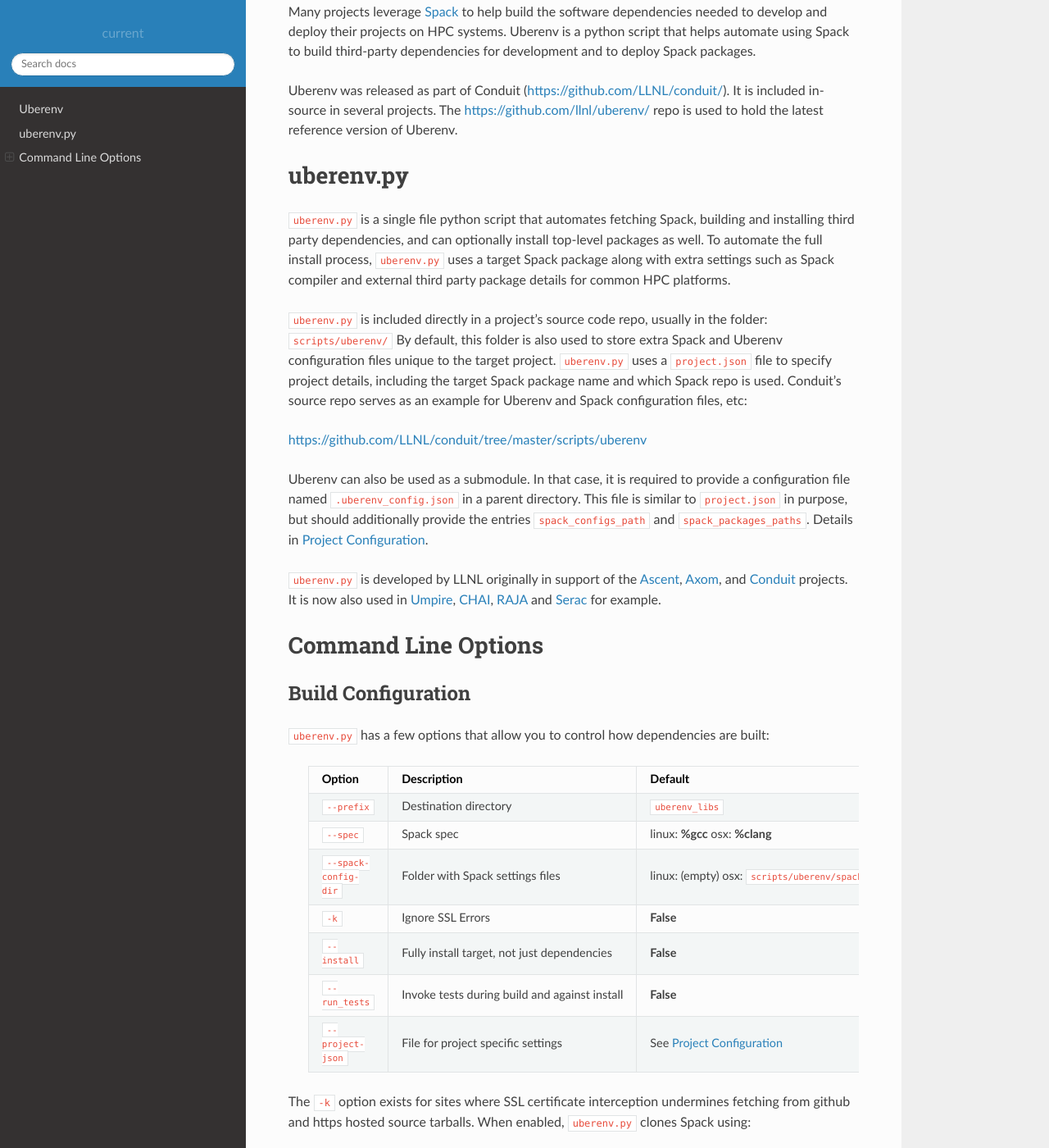
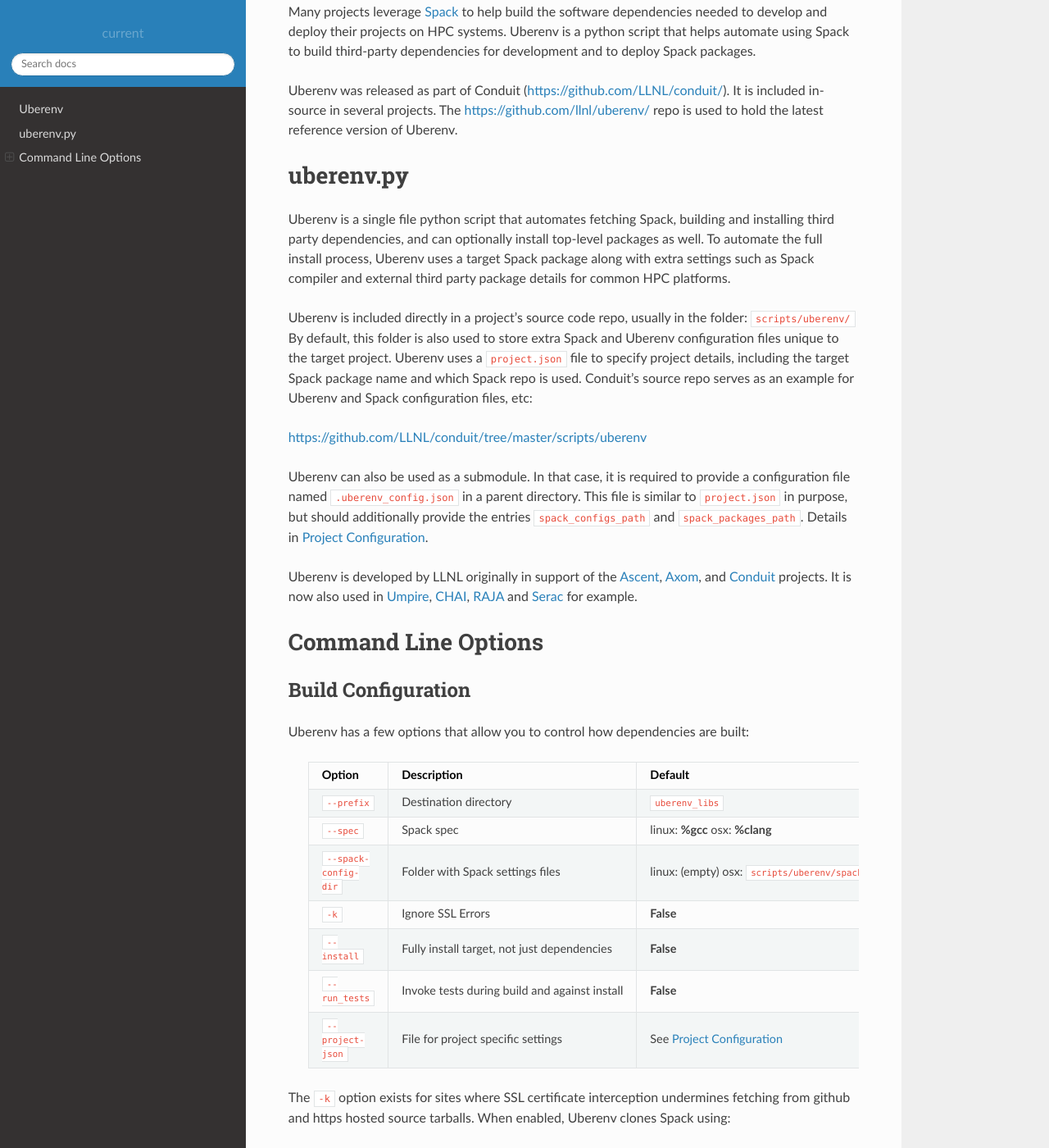
Before and after one commit to LLNL/uberenv, a Sphinx documentation site: the page built from docs/sphinx/index.rst, in a window 1280 px wide and 1400 px high, scrolled down 205 px. Shown: the whole window at 82% size. Built offline with Sphinx 7.4.7 and the Read the Docs theme 2.0.0, drawn with Linux system fonts in a browser that asks for light colours; some of the changed text lies outside the part shown.

Commit message:
go back to old variable name and just note in documentation you can provide a list if you like

```diff
--- a/docs/sphinx/index.rst
+++ b/docs/sphinx/index.rst
@@ -49,7 +49,8 @@
 
 **Uberenv** automates using `Spack <ttp://www.spack.io>`_ to build and deploy software.
 
-Many projects leverage `Spack <ttp://www.spack.io>`_ to help build the software dependencies needed to develop and deploy their projects on HPC systems. Uberenv is a python script that helps automate using Spack to build
+Many projects leverage `Spack <ttp://www.spack.io>`_ to help build the software dependencies needed to
+develop and deploy their projects on HPC systems. Uberenv is a python script that helps automate using Spack to build
 third-party dependencies for development and to deploy Spack packages.
 
 Uberenv was released as part of Conduit (https://github.com/LLNL/conduit/). It is included in-source in several projects. The
@@ -59,16 +60,25 @@
 uberenv.py
 ~~~~~~~~~~
 
-``uberenv.py`` is a single file python script that automates fetching Spack, building and installing third party dependencies, and can optionally install top-level packages as well. To automate the full install process, ``uberenv.py`` uses a target Spack package along with extra settings such as Spack compiler and external third party package details for common HPC platforms.
+Uberenv is a single file python script that automates fetching Spack, building and installing third party dependencies,
+and can optionally install top-level packages as well. To automate the full install process, Uberenv uses a target Spack
+package along with extra settings such as Spack compiler and external third party package details for common HPC platforms.
 
-``uberenv.py`` is included directly in a project's source code repo, usually in the folder: ``scripts/uberenv/``
-By default, this folder is also used to store extra Spack and Uberenv configuration files unique to the target project. ``uberenv.py`` uses a ``project.json`` file to specify project details, including the target Spack package name and which Spack repo is used.  Conduit's source repo serves as an example for Uberenv and Spack configuration files, etc:
+Uberenv is included directly in a project's source code repo, usually in the folder: ``scripts/uberenv/``
+By default, this folder is also used to store extra Spack and Uberenv configuration files unique to the target project.
+Uberenv uses a ``project.json`` file to specify project details, including the target Spack package name and which
+Spack repo is used.  Conduit's source repo serves as an example for Uberenv and Spack configuration files, etc:
 
 https://github.com/LLNL/conduit/tree/master/scripts/uberenv
 
-Uberenv can also be used as a submodule. In that case, it is required to provide a configuration file named ``.uberenv_config.json`` in a parent directory. This file is similar to ``project.json`` in purpose, but should additionally provide the entries ``spack_configs_path`` and ``spack_packages_paths``. Details in :ref:`project_configuration`.
+Uberenv can also be used as a submodule. In that case, it is required to provide a configuration file named
+``.uberenv_config.json`` in a parent directory. This file is similar to ``project.json`` in purpose, but should
+additionally provide the entries ``spack_configs_path`` and ``spack_packages_path``. Details in :ref:`project_configuration`.
 
-``uberenv.py`` is developed by LLNL originally in support of the `Ascent <http://github.com/alpine-dav/ascent/>`_, `Axom <https://github.com/llnl/axom>`_, and `Conduit <https://github.com/llnl/conduit>`_  projects. It is now also used in `Umpire <https://github.com/llnl/umpire>`_, `CHAI <https://github.com/llnl/CHAI>`_, `RAJA <https://github.com/llnl/RAJA>`_ and `Serac <https://github.com/llnl/serac>`_ for example.
+Uberenv is developed by LLNL originally in support of the `Ascent <http://github.com/alpine-dav/ascent/>`_,
+`Axom <https://github.com/llnl/axom>`_, and `Conduit <https://github.com/llnl/conduit>`_  projects. It is now also used
+in `Umpire <https://github.com/llnl/umpire>`_, `CHAI <https://github.com/llnl/CHAI>`_, `RAJA <https://github.com/llnl/RAJA>`_
+and `Serac <https://github.com/llnl/serac>`_ for example.
 
 
 Command Line Options
@@ -77,7 +87,7 @@
 Build Configuration
 -------------------
 
-``uberenv.py`` has a few options that allow you to control how dependencies are built:
+Uberenv has a few options that allow you to control how dependencies are built:
 
  ======================= ============================================== ================================================
   Option                  Description                                    Default
@@ -94,7 +104,7 @@
  ======================= ============================================== ================================================
 
 The ``-k`` option exists for sites where SSL certificate interception undermines fetching
-from github and https hosted source tarballs. When enabled, ``uberenv.py`` clones Spack using:
+from github and https hosted source tarballs. When enabled, Uberenv clones Spack using:
 
 .. code:: bash
 
@@ -141,7 +151,8 @@
 * ``{spack_configs_path}`` can be specified in the json config file.
 
 You may instead use the **--spack-config-dir** option to enforce the use of a specific directory. As long as it provides Uberenv with the yaml files to use with Spack.
-See the `Spack Compiler Configuration <http://spack.readthedocs.io/en/latest/getting_started.html#manual-compiler-configuration>`_ and `Spack System Packages <http://spack.readthedocs.io/en/latest/getting_started.html#system-packages>`_ documentation for details.
+See the `Spack Compiler Configuration <http://spack.readthedocs.io/en/latest/getting_started.html#manual-compiler-configuration>`_ and
+`Spack System Packages <http://spack.readthedocs.io/en/latest/getting_started.html#system-packages>`_ documentation for details.
 
 .. note::
     The bootstrapping process ignores ``~/.spack/compilers.yaml`` to avoid conflicts
@@ -166,33 +177,37 @@
 
 Project settings are as follows:
 
- ====================== ========================== ======================================================= =======================================
-  Setting               Command line Option        Description                                             Default
- ====================== ========================== ======================================================= =======================================
-  package_name          ``--package-name``         Spack package name                                      **None**
-  package_version       **None**                   Spack package version                                   **None**
-  package_final_phase   ``--package-final-phase``  Controls after which phase Spack should stop            **None**
-  package_source_dir    ``--package-source-dir``   Controls the source directory Spack should use          **None**
-  spack_url             **None**                   Url where to download Spack                             ``https://github.com/spack/spack.git``
-  spack_commit          **None**                   Spack commit to checkout                                **None**
-  spack_activate        **None**                   Spack packages to activate                              **None**
-  spack_configs_path    **None**                   Directory with Spack configs to be copied               ``spack_configs``
-  spack_packages_paths  **None**                   List of directories with packages to be copied in order ``packages``
- ====================== ========================== ======================================================= =======================================
+ ====================== ========================== =============================================== =======================================
+  Setting               Command line Option        Description                                     Default
+ ====================== ========================== =============================================== =======================================
+  package_name          ``--package-name``         Spack package name                              **None**
+  package_version       **None**                   Spack package version                           **None**
+  package_final_phase   ``--package-final-phase``  Controls after which phase Spack should stop    **None**
+  package_source_dir    ``--package-source-dir``   Controls the source directory Spack should use  **None**
+  spack_url             **None**                   Url where to download Spack                     ``https://github.com/spack/spack.git``
+  spack_commit          **None**                   Spack commit to checkout                        **None**
+  spack_activate        **None**                   Spack packages to activate                      **None**
+  spack_configs_path    **None**                   Directory with Spack configs to be copied       ``spack_configs``
+  spack_packages_path   **None**                   Directory with Spack packages to be copied      ``packages``
+ ====================== ========================== =============================================== =======================================
 
-When used as a submodule ``.uberenv_config.json`` should define both ``spack_configs_path`` and ``spack_packages_paths``,
+When used as a submodule ``.uberenv_config.json`` should define both ``spack_configs_path`` and ``spack_packages_path``,
 providing Uberenv with the respective location of ``spack_configs`` and ``packages`` directories. Indeed, they cannot sit next to
 ``uberenv.py`` as per default, since the Uberenv repo does not provide them.
 
-..note::  For an example of how to craft a ``project.json`` / ``.uberenv_config.json`` file a target project, see: `Axom's project.json file <https://github.com/LLNL/axom/tree/develop/scripts/uberenv/project.json>`_.
+Uberenv forcefully copies all directories that exist under `spack_packages_path` to the cloned Spack in order that they are given.
+This allows you to easily version control any Spack package overrides necessary.
 
-..note:: ``uberenv.py`` forcefully copies all directories listed in `spack_packages_paths` to the cloned Spack in order that they are given.
-  This allows you to easily version control any Spack package overrides necessary.
+..note:: If you want, you may provide `spack_packages_path` with a list of directories that will be copied in order on top of each other.
+  For example, `spack_packages_path: ["first/path", "overwriting/path"]`.
+
+..note::  For an example of how to craft a ``project.json`` / ``.uberenv_config.json`` file a target project,
+  see: `Axom's project.json file <https://github.com/LLNL/axom/tree/develop/scripts/uberenv/project.json>`_.
 
 Optimization
 ------------
 
-``uberenv.py`` also features options to optimize the installation
+Uberenv also features options to optimize the installation
 
  ===================== ============================================== ================================================
   Option               Description                                    Default
```
Also changed, not shown: other parts of docs/sphinx/index.rst (+1 -1 lines), uberenv.py (+31 -13 lines).
